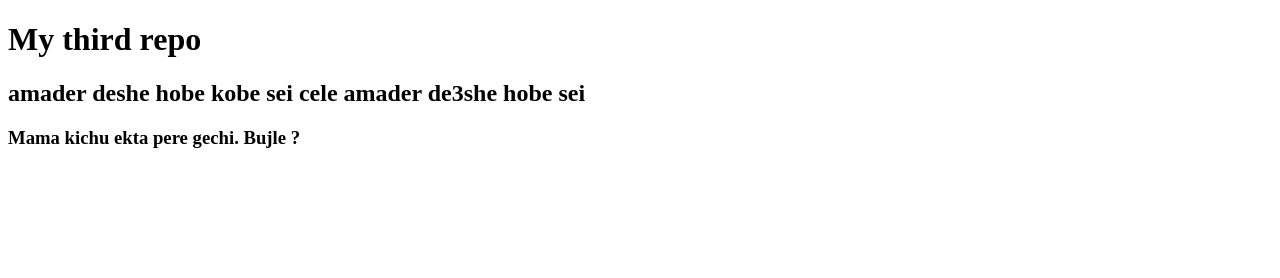
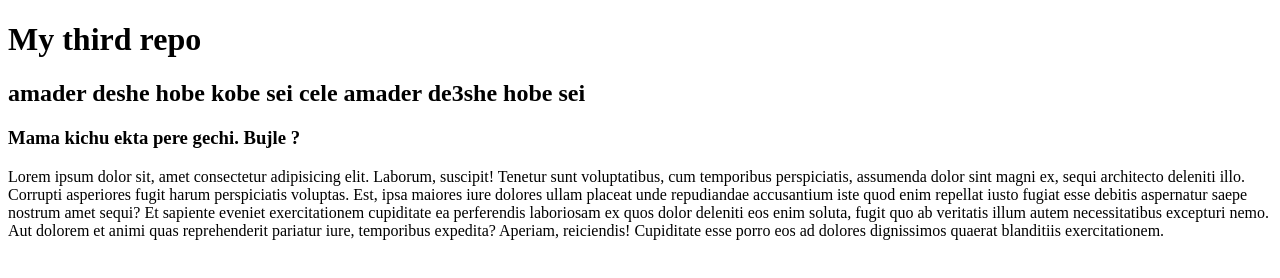
Before and after one commit to ArShadhinJr/my-third-repo, a plain HTML site: page index.html in a window 1280 px wide. Drawn offline with Linux system fonts and the light colour scheme.

Commit message:
css added

```diff
--- a/index.html
+++ b/index.html
@@ -10,5 +10,6 @@
     <h1>My third repo</h1>
     <h2>amader deshe hobe kobe sei cele amader de3she  hobe sei </h2>
     <h3>Mama kichu ekta pere gechi. Bujle ? </h3>
+    <p>Lorem ipsum dolor sit, amet consectetur adipisicing elit. Laborum, suscipit! Tenetur sunt voluptatibus, cum temporibus perspiciatis, assumenda dolor sint magni ex, sequi architecto deleniti illo. Corrupti asperiores fugit harum perspiciatis voluptas. Est, ipsa maiores iure dolores ullam placeat unde repudiandae accusantium iste quod enim repellat iusto fugiat esse debitis aspernatur saepe nostrum amet sequi? Et sapiente eveniet exercitationem cupiditate ea perferendis laboriosam ex quos dolor deleniti eos enim soluta, fugit quo ab veritatis illum autem necessitatibus excepturi nemo. Aut dolorem et animi quas reprehenderit pariatur iure, temporibus expedita? Aperiam, reiciendis! Cupiditate esse porro eos ad dolores dignissimos quaerat blanditiis exercitationem.</p>
 </body>
 </html>
--- a/style.css
+++ b/style.css
@@ -0,0 +1,4 @@
+p{
+    color: blueviolet;
+    font-size: 89px;
+}
```
